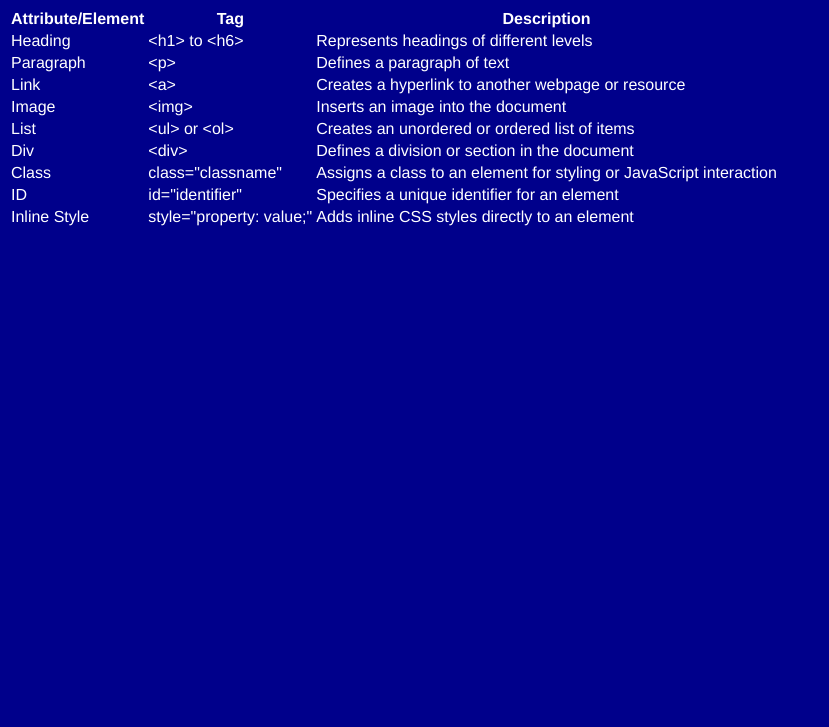
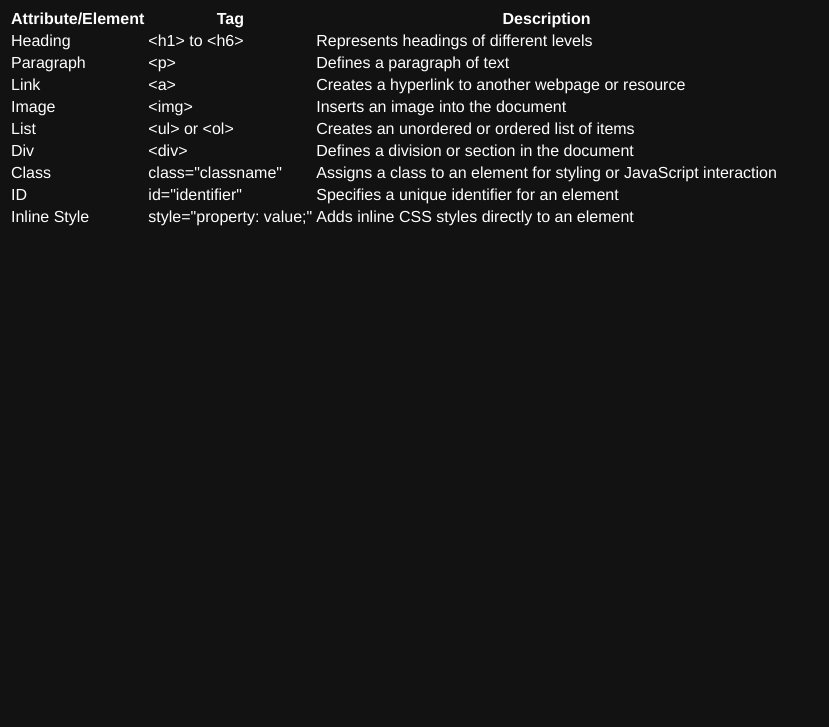
Before and after one commit to SkipeeMcghee/CheatSheet, a plain HTML site: page index.html in a window 1280 px wide. Shown: the part 73-800 px from the top of the page, without its empty margins (0-829 px from the left). Drawn offline with Linux system fonts and the light colour scheme.

Commit message:
darkmode

```diff
--- a/resources/css/styles.css
+++ b/resources/css/styles.css
@@ -1,5 +1,5 @@
 * {
-    background-color:darkblue;
+    background-color: #121212;
     color:white;
     font-family: 'Helvetica', sans-serif;
   }
```
